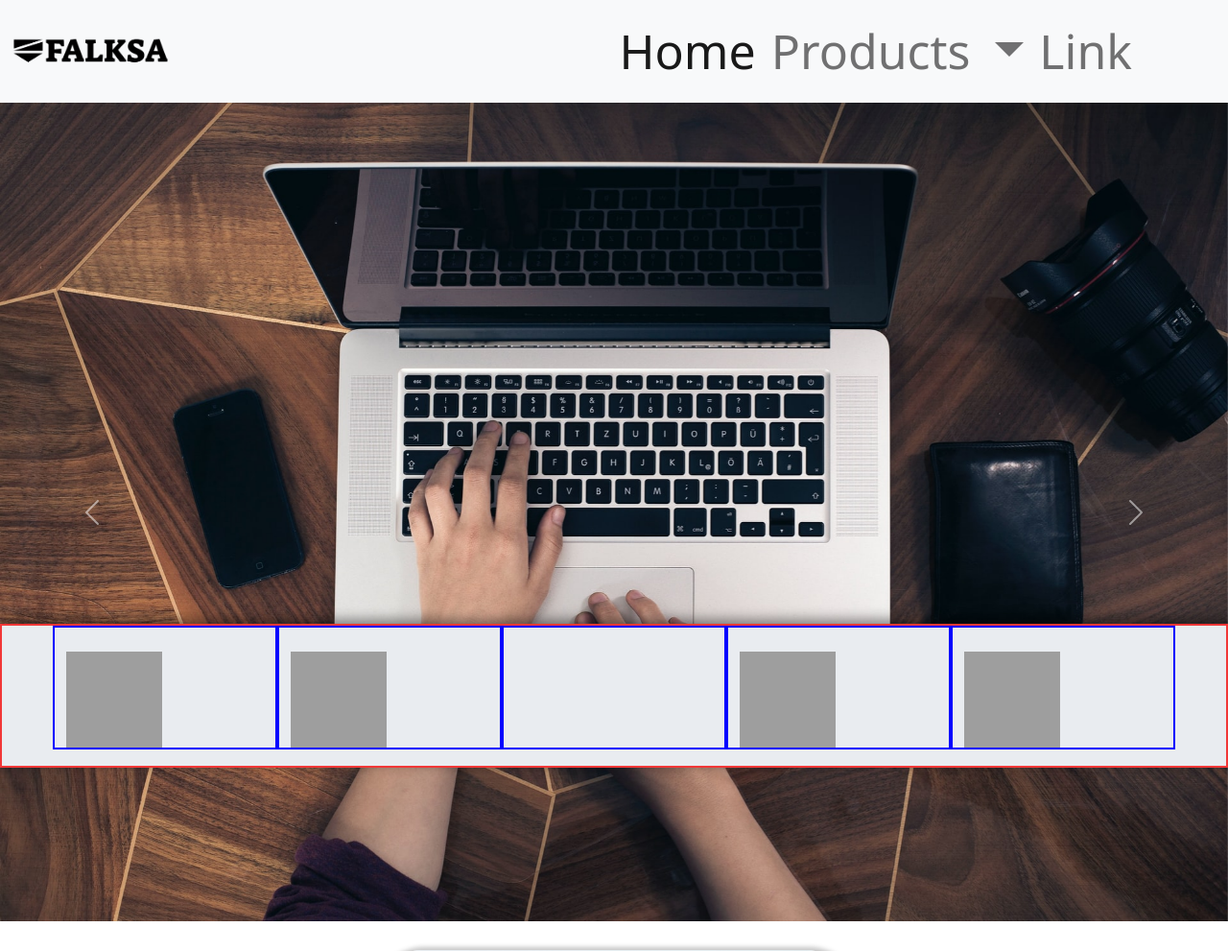
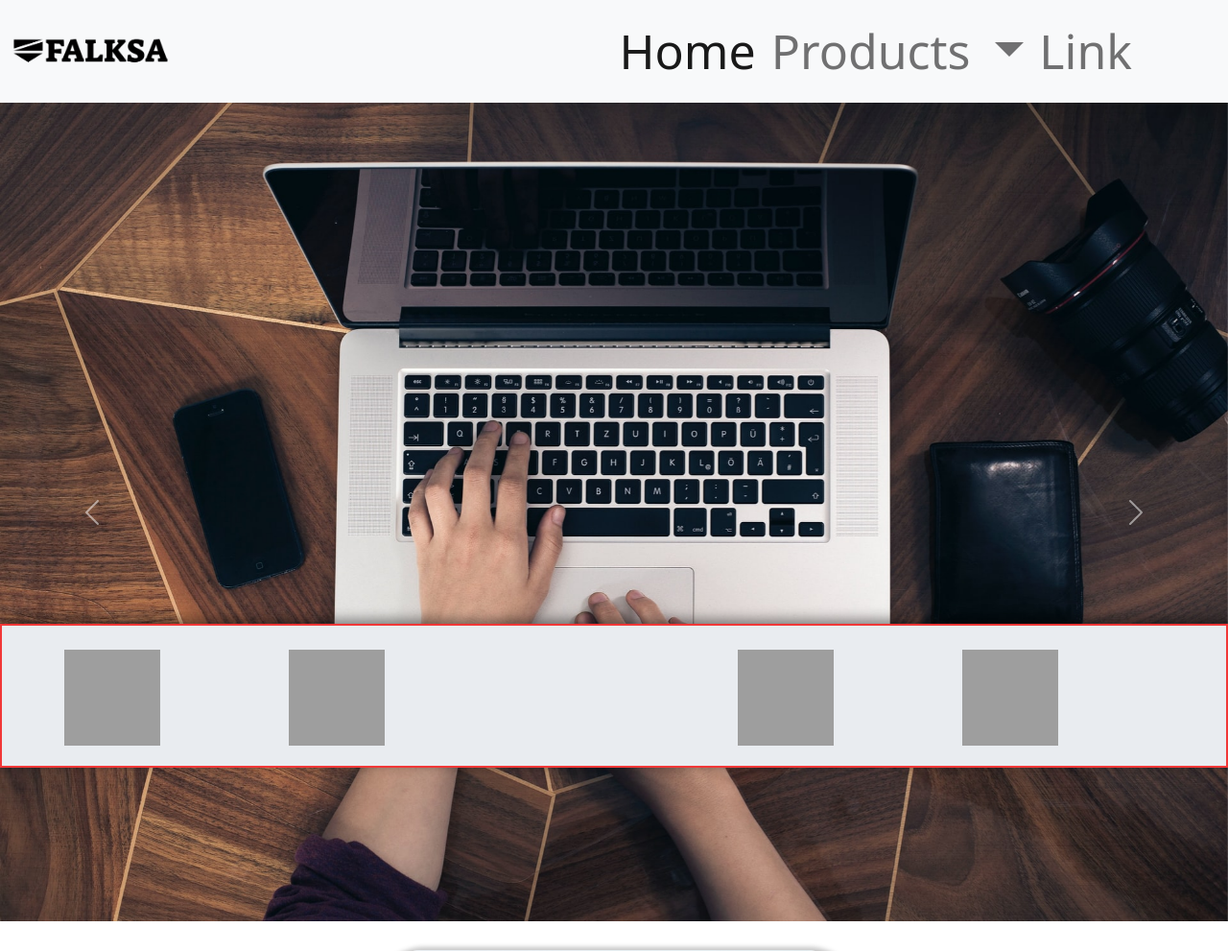
Before and after one commit to engrali93/f_alks_a, a PHP site: page / in a window 1280 px wide. Shown: the top 991 px of the page at 96% size. Run offline with PHP 8.4, Linux system fonts and the light colour scheme; grey boxes are pictures that could not be loaded.

Commit message:
Update stylesheetMobile.css

```diff
--- a/Style/stylesheetMobile.css
+++ b/Style/stylesheetMobile.css
@@ -86,7 +86,7 @@ margin-top: 5px;
 .ic {
 margin-top: 25px;
 padding-top:25px;
-border: 2px solid blue;
+
 }
 
 .list h2{
```
